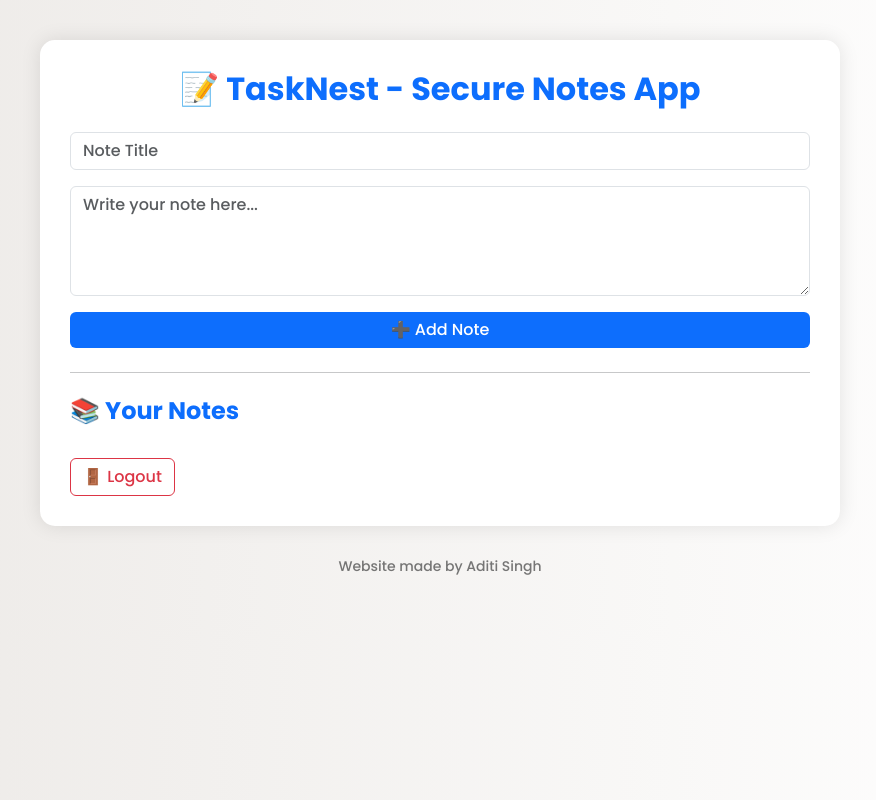
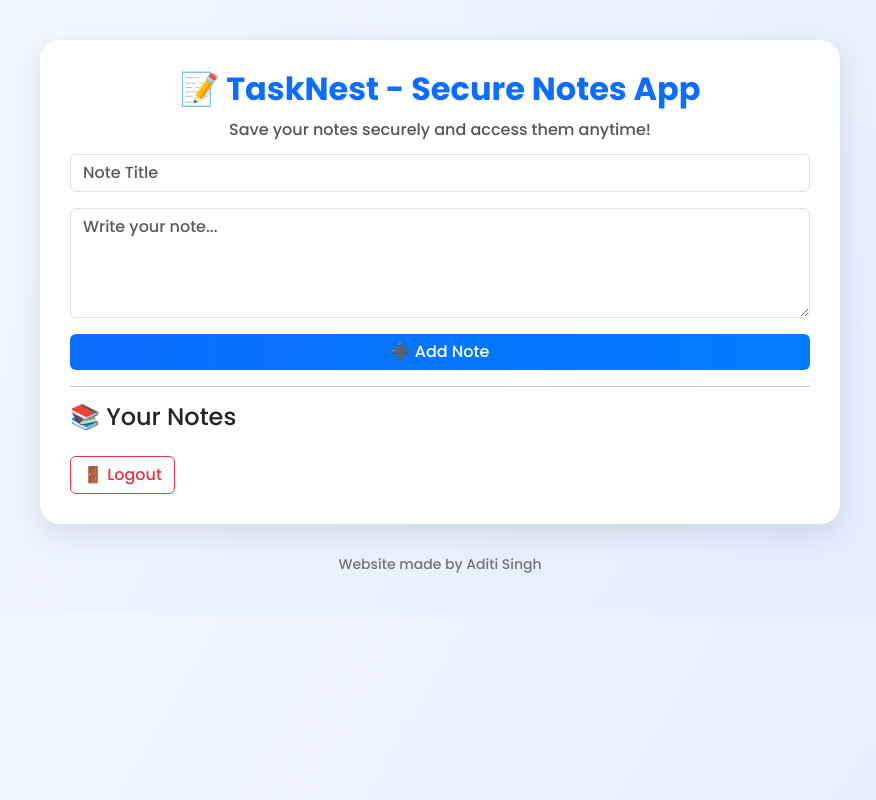
Before and after one commit to aditiisingh0/textnest-app, a plain HTML site: page index.html in a window 1280 px wide. Both pictures are taken after typing "Sample", "Sample123" into the empty fields and a click on the button "🔐 Login / Register". Shown: the whole page, without its empty margins (200-1076 px from the left). Drawn offline with nearby package versions, Linux system fonts and the light colour scheme.

Commit message:
Update index.html

```diff
--- a/index.html
+++ b/index.html
@@ -1,4 +1,3 @@
-<!-- Full Notes App Frontend with Login/Register + Save to LocalStorage -->
 <!DOCTYPE html>
 <html lang="en">
 <head>
@@ -10,132 +9,105 @@
 <style>
   body {
     font-family: 'Poppins', sans-serif;
-      background: linear-gradient(to right, #ece9e6, #ffffff);
+    background: linear-gradient(120deg, #f6f9ff, #e0ebff);
     padding: 40px 20px;
     overflow-x: hidden;
+    animation: fadeIn 1.5s ease-out;
   }
   .container {
     max-width: 800px;
     background: #fff;
     padding: 30px;
-      border-radius: 15px;
-      box-shadow: 0 0 20px rgba(0, 0, 0, 0.1);
-      transform: scale(0.98);
-      animation: zoomIn 0.5s ease-out forwards;
+    border-radius: 20px;
+    box-shadow: 0 10px 30px rgba(0,0,0,0.1);
+    animation: slideUp 0.6s ease-out;
+  }
+  h2 {
+    color: #0d6efd;
+    font-weight: 700;
+    margin-bottom: 10px;
+  }
+  .typing {
+    font-size: 1rem;
+    color: #555;
+    height: 20px;
   }
   .note {
     background-color: #f0f8ff;
     padding: 20px;
     margin-bottom: 15px;
     border-left: 5px solid #0d6efd;
-      border-radius: 10px;
-      transition: transform 0.3s ease-in-out, box-shadow 0.3s;
+    border-radius: 12px;
+    transition: transform 0.3s, box-shadow 0.3s;
+    animation: fadeInUp 0.5s ease;
   }
   .note:hover {
-      transform: scale(1.05);
-      box-shadow: 0 10px 20px rgba(0, 0, 0, 0.15);
+    transform: scale(1.03);
+    box-shadow: 0 10px 20px rgba(0,0,0,0.15);
   }
   .btn-primary {
-      background-color: #0d6efd;
+    background: linear-gradient(90deg, #0d6efd, #007bff);
     border: none;
-      transition: background-color 0.3s ease;
+    transition: all 0.3s ease;
   }
   .btn-primary:hover {
-      background-color: #084298;
+    background: linear-gradient(90deg, #084298, #0056b3);
+    transform: translateY(-2px);
   }
-    .btn-outline-danger {
-      transition: transform 0.3s ease;
-    }
-    .btn-outline-danger:hover {
-      transform: scale(1.05);
-    }
-    h2, h4 {
-      color: #0d6efd;
-      font-weight: 600;
-      transition: color 0.3s ease;
-    }
-    #authSection, #notesSection { display: none; }
   footer {
     margin-top: 30px;
     text-align: center;
     font-size: 14px;
     color: #555;
     opacity: 0.8;
-      transition: opacity 0.3s;
   }
-    footer:hover {
-      opacity: 1;
-    }
-
-    /* Animation for zoom effect */
-    @keyframes zoomIn {
-      0% {
-        transform: scale(0.5);
-        opacity: 0;
-      }
-      100% {
-        transform: scale(1);
-        opacity: 1;
-      }
-    }
-
-    /* Background animation */
-    @keyframes fadeIn {
-      0% {
-        background: linear-gradient(to right, #ece9e6, #ffffff);
-      }
-      100% {
-        background: linear-gradient(to left, #ece9e6, #ffffff);
-      }
-    }
-
-    /* Apply fadeIn animation */
-    body {
-      animation: fadeIn 2s ease-out;
-    }
+  footer:hover { opacity: 1; }
+  @keyframes fadeIn { from {opacity:0;} to {opacity:1;} }
+  @keyframes slideUp { from {transform: translateY(50px); opacity:0;} to {transform: translateY(0); opacity:1;} }
+  @keyframes fadeInUp { from {transform: translateY(20px); opacity:0;} to {transform: translateY(0); opacity:1;} }
 </style>
 </head>
 <body>
 <div class="container">
-    <h2 class="mb-4 text-center">📝 TaskNest - Secure Notes App</h2>
+  <h2 class="text-center">📝 TaskNest - Secure Notes App</h2>
+  <p class="text-center typing"></p>
 
-    <!-- Authentication -->
   <div id="authSection">
     <form id="authForm">
-        <div class="mb-3">
-          <input type="text" id="username" class="form-control" placeholder="Enter Username" required>
-        </div>
-        <div class="mb-3">
-          <input type="password" id="password" class="form-control" placeholder="Enter Password" required>
-        </div>
+      <input type="text" id="username" class="form-control mb-3" placeholder="Enter Username" required>
+      <input type="password" id="password" class="form-control mb-3" placeholder="Enter Password" required>
       <button type="submit" class="btn btn-primary w-100">🔐 Login / Register</button>
     </form>
   </div>
 
-    <!-- Notes App -->
-    <div id="notesSection">
+  <div id="notesSection" style="display:none;">
     <form id="noteForm">
-        <div class="mb-3">
-          <input type="text" id="title" class="form-control" placeholder="Note Title" required>
-        </div>
-        <div class="mb-3">
-          <textarea id="content" class="form-control" placeholder="Write your note here..." rows="4" required></textarea>
-        </div>
+      <input type="text" id="title" class="form-control mb-3" placeholder="Note Title" required>
+      <textarea id="content" class="form-control mb-3" placeholder="Write your note..." rows="4" required></textarea>
       <button type="submit" class="btn btn-primary w-100">➕ Add Note</button>
     </form>
-
-      <hr class="my-4">
-      <h4 class="mb-3">📚 Your Notes</h4>
+    <hr>
+    <h4>📚 Your Notes</h4>
     <div id="notesContainer"></div>
     <button class="btn btn-outline-danger mt-3" onclick="logout()">🚪 Logout</button>
   </div>
 </div>
 
-  <footer>
-    <p>Website made by Aditi Singh</p>
-  </footer>
+<footer>Website made by Aditi Singh</footer>
 
 <script>
+const typingEl = document.querySelector('.typing');
+const typingText = "Save your notes securely and access them anytime!";
+let i = 0;
+function typeEffect(){
+  if(i < typingText.length){
+    typingEl.innerHTML += typingText.charAt(i);
+    i++;
+    setTimeout(typeEffect, 50);
+  }
+}
+typeEffect();
+
 const notesContainer = document.getElementById("notesContainer");
 const noteForm = document.getElementById("noteForm");
 const authForm = document.getElementById("authForm");
@@ -144,8 +116,8 @@
 
 let currentUser = localStorage.getItem("currentUser");
 
-    function showSection() {
-      if (currentUser) {
+function showSection(){
+  if(currentUser){
     authSection.style.display = "none";
     notesSection.style.display = "block";
     loadNotes();
@@ -155,18 +127,15 @@
   }
 }
 
-    authForm.addEventListener("submit", function(e) {
+authForm.addEventListener("submit", function(e){
   e.preventDefault();
   const username = document.getElementById("username").value.trim();
   const password = document.getElementById("password").value;
-      if (!username || !password) return;
-
   const users = JSON.parse(localStorage.getItem("users") || '{}');
-      if (users[username] && users[username] !== password) {
+  if(users[username] && users[username] !== password){
     alert("Incorrect password!");
     return;
   }
-
   users[username] = password;
   localStorage.setItem("users", JSON.stringify(users));
   localStorage.setItem("currentUser", username);
@@ -174,12 +143,10 @@
   showSection();
 });
 
-    noteForm.addEventListener("submit", function(e) {
+noteForm.addEventListener("submit", function(e){
   e.preventDefault();
   const title = document.getElementById("title").value.trim();
   const content = document.getElementById("content").value.trim();
-      if (!title || !content) return;
-
   const note = { title, content };
   let notes = JSON.parse(localStorage.getItem(`notes_${currentUser}`) || "[]");
   notes.unshift(note);
@@ -188,7 +155,7 @@
   loadNotes();
 });
 
-    function loadNotes() {
+function loadNotes(){
   notesContainer.innerHTML = "";
   const notes = JSON.parse(localStorage.getItem(`notes_${currentUser}`) || "[]");
   notes.forEach(note => {
@@ -199,7 +166,7 @@
   });
 }
 
-    function logout() {
+function logout(){
   localStorage.removeItem("currentUser");
   currentUser = null;
   showSection();
```
Lines whose indentation alone changed are shown as unchanged.
